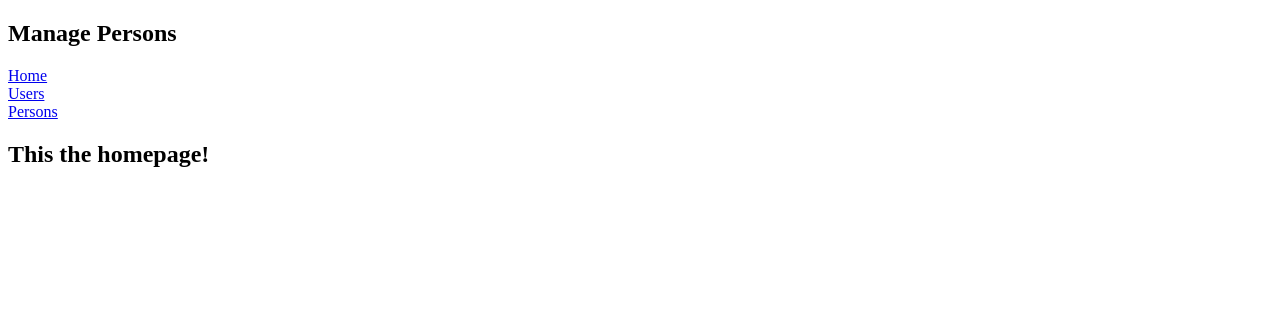
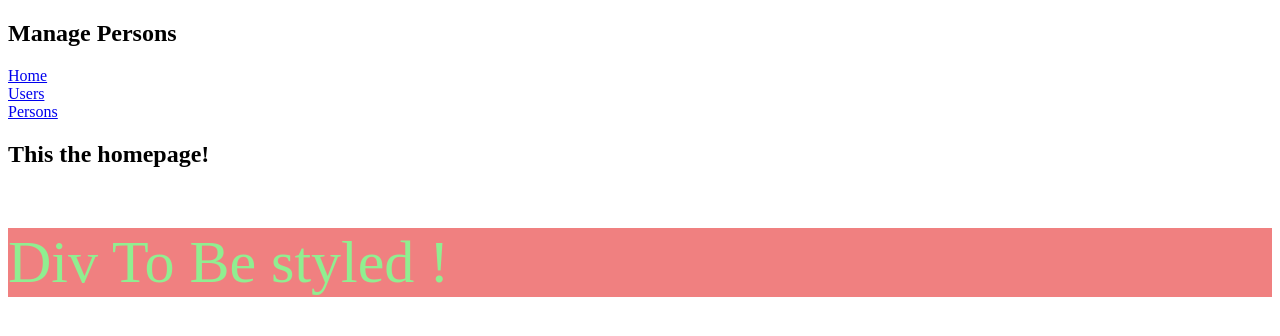
Before and after one commit to SalahBkd/angular-demos, an Angular app: page /home in a window 1280 px wide. Shown: the top 336 px of the page. Built offline with nearby package versions, Linux system fonts and the light colour scheme.

Commit message:
add components styles & global styles

```diff
--- a/src/app/app.component.html
+++ b/src/app/app.component.html
@@ -6,3 +6,4 @@
 </nav>
 
 <router-outlet></router-outlet>
+<app-styledcomponent></app-styledcomponent>
--- a/src/app/app.module.ts
+++ b/src/app/app.module.ts
@@ -16,6 +16,7 @@ import { HomeComponent } from './home/home.component';
 import {routing} from './app.routing';
 import { NotfoundComponent } from './notfound/notfound.component';
 import { UserDetailsComponent } from './users/user-details/user-details.component';
+import { StyledcomponentComponent } from './styledcomponent/styledcomponent.component';
 
 
 @NgModule({
@@ -29,7 +30,8 @@ import { UserDetailsComponent } from './users/user-details/user-details.componen
     UsersComponent,
     HomeComponent,
     NotfoundComponent,
-    UserDetailsComponent
+    UserDetailsComponent,
+    StyledcomponentComponent
   ],
   imports: [
     BrowserModule,
--- /dev/null
+++ b/src/app/styledcomponent/styledcomponent.component.css
@@ -0,0 +1,11 @@
+:host {
+  font-size: 60px;
+}
+
+div {
+  background-color: lightcoral;
+}
+
+.texted {
+  color: lightgreen;
+}
--- /dev/null
+++ b/src/app/styledcomponent/styledcomponent.component.html
@@ -0,0 +1,3 @@
+<div>
+  <p class="texted">Div To Be styled !</p>
+</div>
--- /dev/null
+++ b/src/app/styledcomponent/styledcomponent.component.ts
@@ -0,0 +1,15 @@
+import { Component, OnInit } from '@angular/core';
+
+@Component({
+  selector: 'app-styledcomponent',
+  templateUrl: './styledcomponent.component.html',
+  styleUrls: ['./styledcomponent.component.css']
+})
+export class StyledcomponentComponent implements OnInit {
+
+  constructor() { }
+
+  ngOnInit(): void {
+  }
+
+}
```
